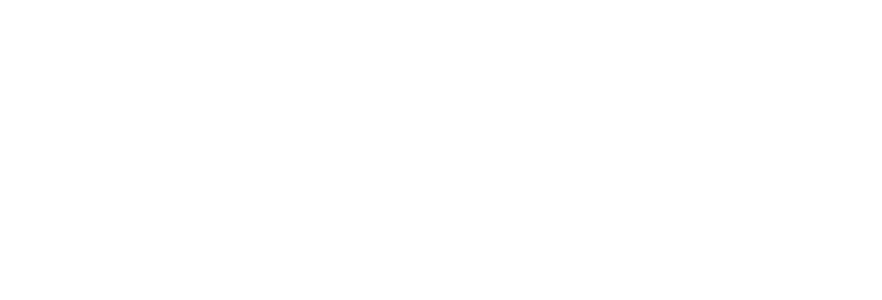
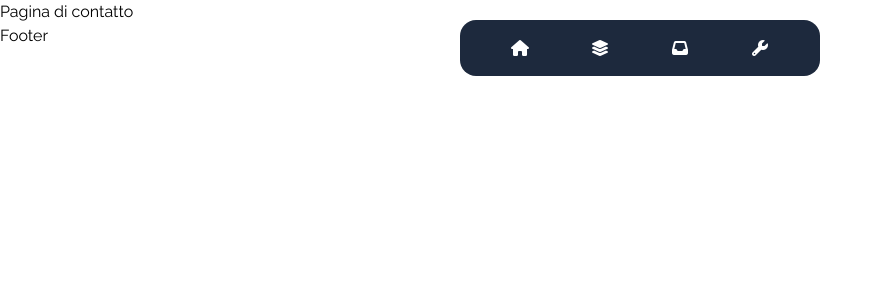
Before and after one commit to FedericoBellezza/Portfolio, a React (Vite) app: page /contacts in a window 1280 px wide. Before the commit this address had no page. Shown: the top 300 px of the page, without its empty margins (0-882 px from the left). Built offline with nearby package versions, Linux system fonts and the light colour scheme.

Commit message:
add page routing

```diff
--- a/src/App.jsx
+++ b/src/App.jsx
@@ -1,6 +1,9 @@
 import { BrowserRouter, Route, Routes } from "react-router";
 import DefaultLayout from "./layouts/DefaultLayout";
 import HomePage from "./pages/homepage/HomePage";
+import ContactsPage from "./pages/contactspage/ContactsPage";
+import ToolsPage from "./pages/toolspage/ToolsPage";
+import ProjectsPage from "./pages/projectspage/ProjectsPage";
 
 function App() {
   return (
@@ -8,7 +11,9 @@ function App() {
       <Routes>
         <Route path="/" element={<DefaultLayout />}>
           <Route index element={<HomePage />} />
-          <Route path="about" element={<h1>About</h1>} />
+          <Route path="contacts" element={<ContactsPage />} />
+          <Route path="tools" element={<ToolsPage />} />
+          <Route path="projects" element={<ProjectsPage />} />
         </Route>
       </Routes>
     </BrowserRouter>
--- a/src/components/Navbar.jsx
+++ b/src/components/Navbar.jsx
@@ -1,28 +1,42 @@
+import { Link } from "react-router";
+
 export default function Navbar() {
   return (
     <>
       <div className="  bg-transparent py-5 flex gap-1 items-center  justify-center fixed w-full z-10">
         <div className="bg-slate-800 px-5 flex rounded-2xl h-14">
           <div className="nav-icon w-20  flex flex-col items-center">
-            <i className="fa-solid fa-house text-md p-5 duration-300 ease-out cursor-pointer text-white hover:scale-120 "></i>
+            <Link
+              to={"/"}
+              className="fa-solid fa-house text-md p-5 duration-300 ease-out cursor-pointer text-white hover:scale-120 "
+            ></Link>
             <div className="label text-white bg-slate-800  font-light p-2 rounded-lg duration-500 ease ">
               Home
             </div>
           </div>
           <div className="nav-icon w-20  flex flex-col items-center">
-            <i className="fa-solid fa-layer-group text-md p-5 duration-300 cursor-pointer ease-out text-white hover:scale-120 "></i>
+            <Link
+              to={"/projects"}
+              className="fa-solid fa-layer-group text-md p-5 duration-300 cursor-pointer ease-out text-white hover:scale-120 "
+            ></Link>
             <div className="label text-white bg-slate-800  font-light p-2 rounded-lg duration-500 ease ">
               Progetti
             </div>
           </div>
           <div className="nav-icon w-20  flex flex-col items-center">
-            <i className="fa-solid fa-inbox text-md p-5 duration-300 ease-out cursor-pointer text-white hover:scale-120 "></i>
+            <Link
+              to={"/contacts"}
+              className="fa-solid fa-inbox text-md p-5 duration-300 ease-out cursor-pointer text-white hover:scale-120 "
+            ></Link>
             <div className="label text-white bg-slate-800  font-light p-2 rounded-lg duration-500 ease ">
               Contatti
             </div>
           </div>
           <div className="nav-icon w-20  flex flex-col items-center">
-            <i className="fa-solid fa-wrench text-md p-5 duration-300 ease-out cursor-pointer text-white hover:scale-120 "></i>
+            <Link
+              to={"/tools"}
+              className="fa-solid fa-wrench text-md p-5 duration-300 ease-out cursor-pointer text-white hover:scale-120 "
+            ></Link>
             <div className="label text-white bg-slate-800  font-light p-2  rounded-lg duration-500 ease ">
               Strumenti
             </div>
--- /dev/null
+++ b/src/pages/contactspage/ContactsPage.jsx
@@ -0,0 +1,7 @@
+export default function ContactsPage() {
+  return (
+    <div>
+      <h1>Pagina di contatto</h1>
+    </div>
+  );
+}
--- /dev/null
+++ b/src/pages/projectspage/ProjectsPage.jsx
@@ -0,0 +1,7 @@
+export default function ProjectsPage() {
+  return (
+    <div>
+      <h1>Pagina di progetti</h1>
+    </div>
+  );
+}
--- /dev/null
+++ b/src/pages/toolspage/ToolsPage.jsx
@@ -0,0 +1,7 @@
+export default function ToolsPage() {
+  return (
+    <div>
+      <h1>Pagina di strumenti</h1>
+    </div>
+  );
+}
```
